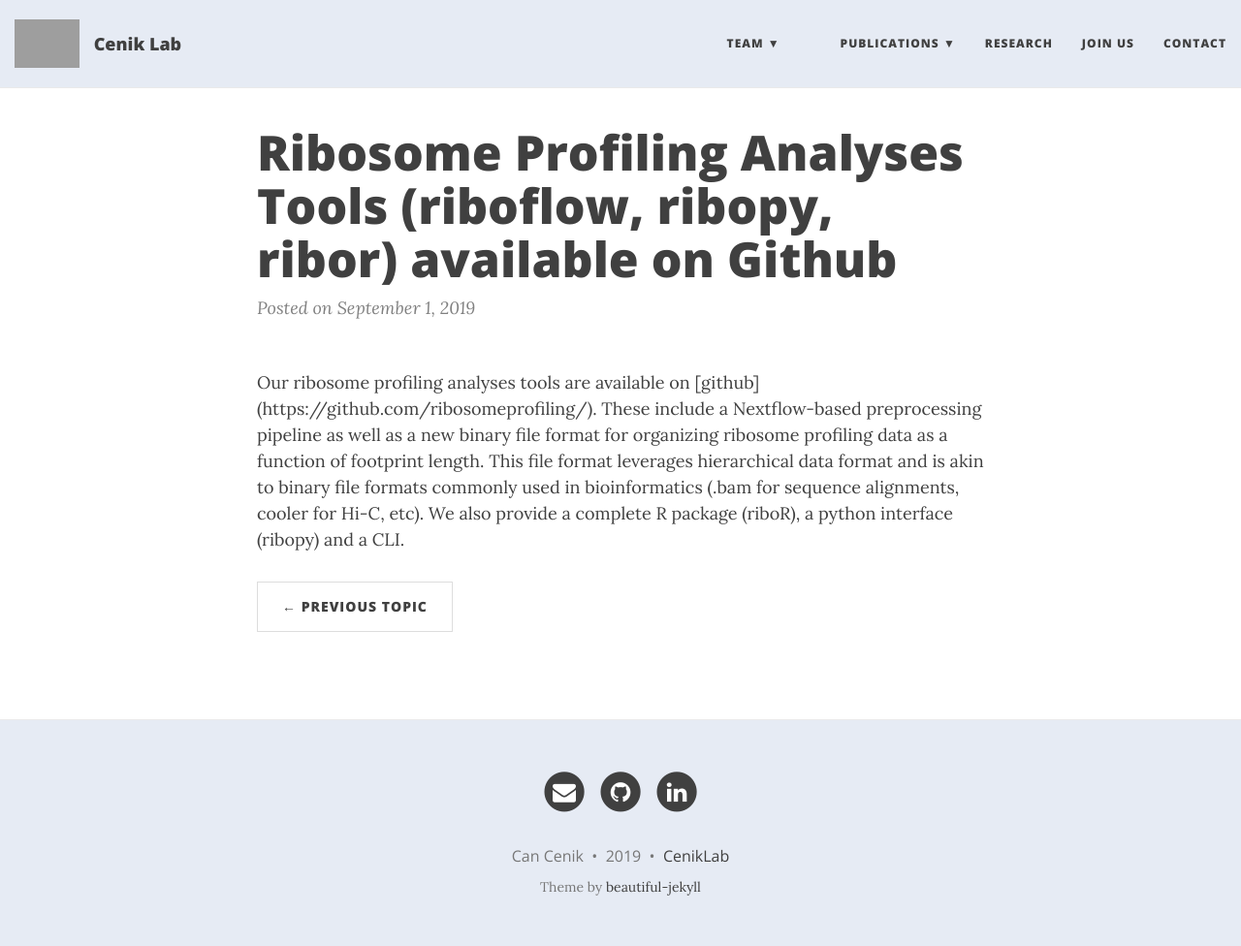
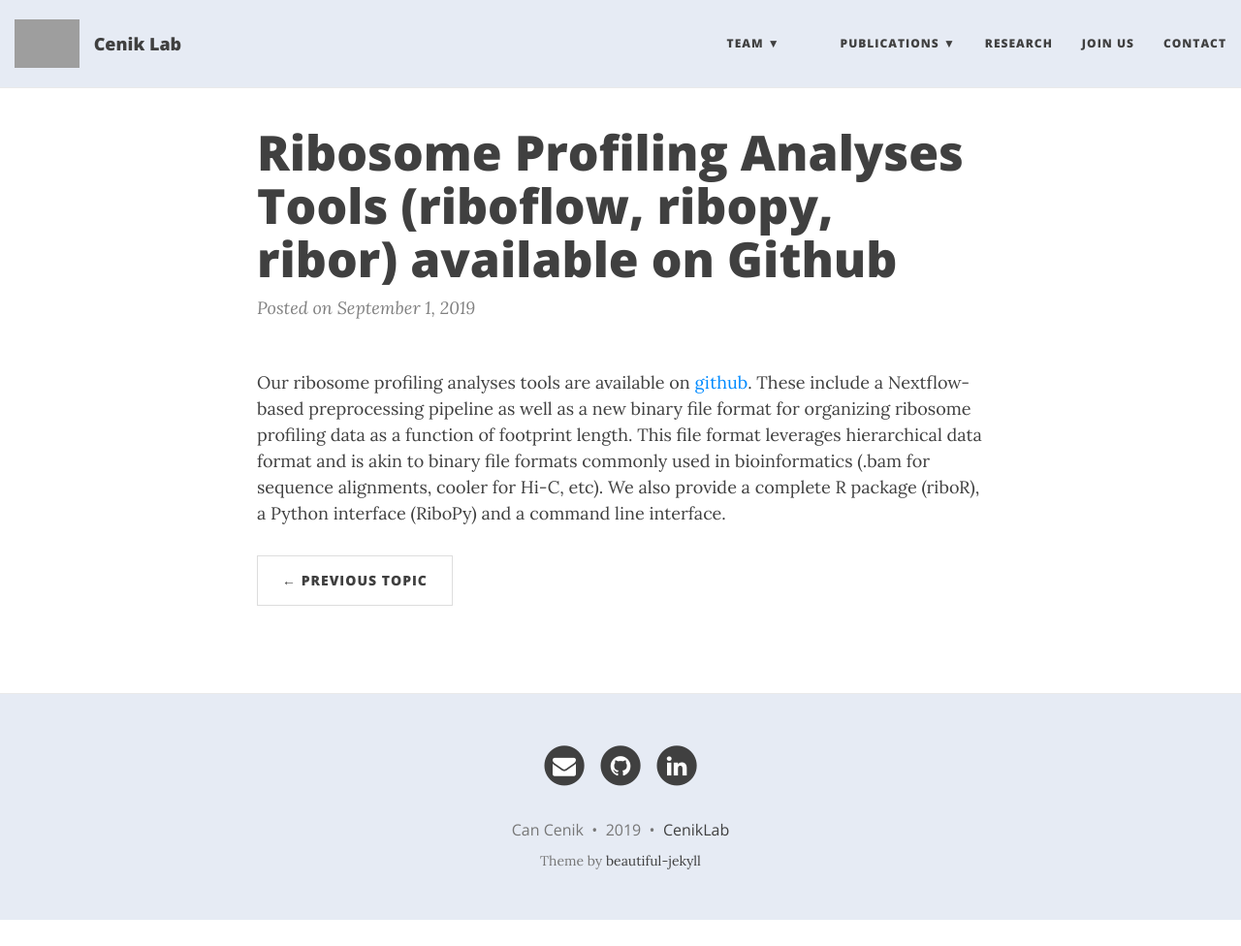
Before and after one commit to CenikLab/CenikLab.github.io, a Jekyll site: the page built from _posts/2019-09-01-ribosome_profiling_pipeline.html, in a window 1280 px wide and 976 px high. Shown: the whole window at 97% size. Built offline with Jekyll 4.4.1, drawn with Linux system fonts in a browser that asks for light colours; nearby versions of some CDN libraries; grey boxes are pictures that could not be loaded.

Commit message:
Update 2019-09-01-ribosome_profiling_pipeline.html

```diff
--- a/_posts/2019-09-01-ribosome_profiling_pipeline.html
+++ b/_posts/2019-09-01-ribosome_profiling_pipeline.html
@@ -5,5 +5,10 @@ html: True
 summary: We released the first version of our ribosome profiling analyses tools.
 ---
 <p>
-Our ribosome profiling analyses tools are available on [github](https://github.com/ribosomeprofiling/). These include a Nextflow-based preprocessing pipeline as well as a new binary file format for organizing ribosome profiling data as a function of footprint length. This file format leverages hierarchical data format and is akin to binary file formats commonly used in bioinformatics (.bam for sequence alignments, cooler for Hi-C, etc). We also provide a complete R package (riboR), a python interface (ribopy) and a CLI.
+Our ribosome profiling analyses tools are available on <a href="https://github.com/ribosomeprofiling/">github</a>.
+These include a Nextflow-based preprocessing pipeline as well as
+a new binary file format for organizing ribosome profiling data as a function of footprint length.
+This file format leverages hierarchical data format and is akin to binary file formats commonly used in bioinformatics
+(.bam for sequence alignments, cooler for Hi-C, etc). We also provide a complete R package (riboR),
+a Python interface (RiboPy) and a command line interface.
 </p>
```
